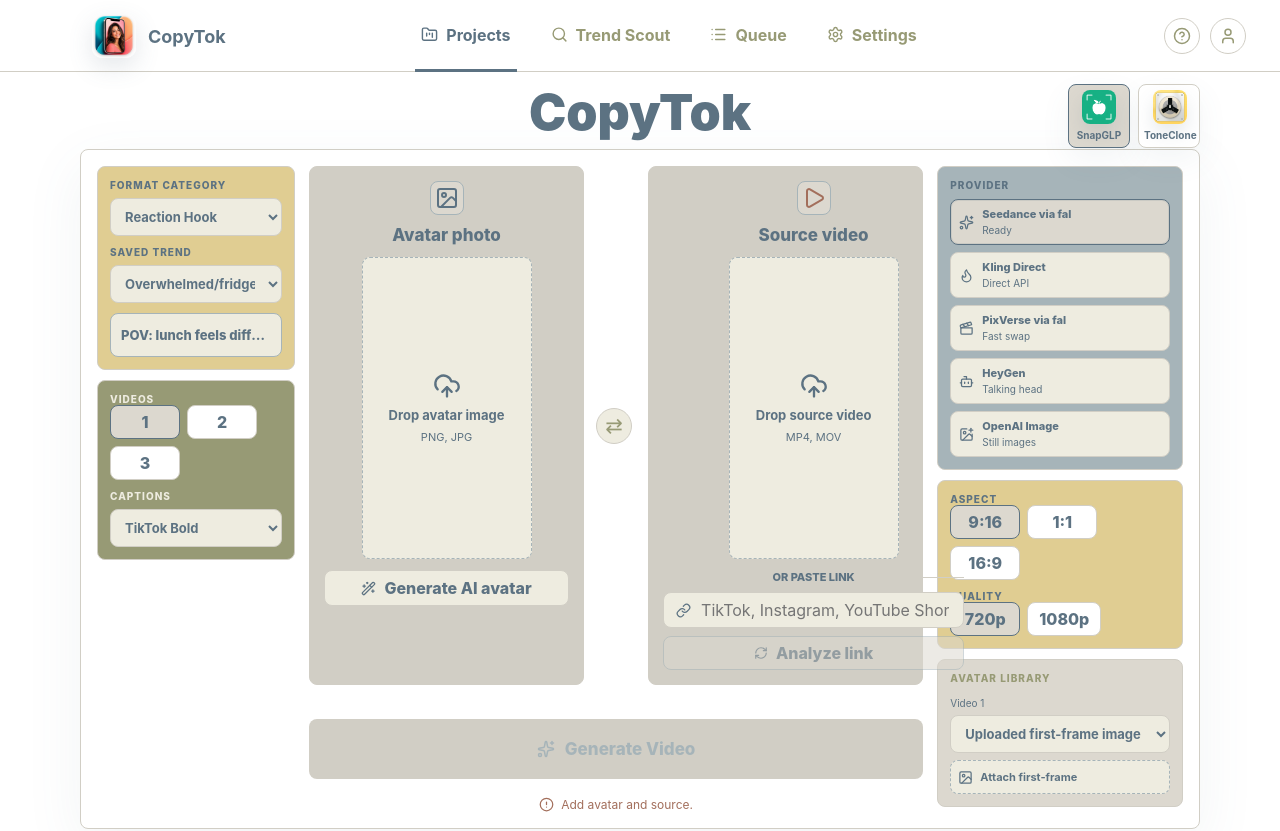
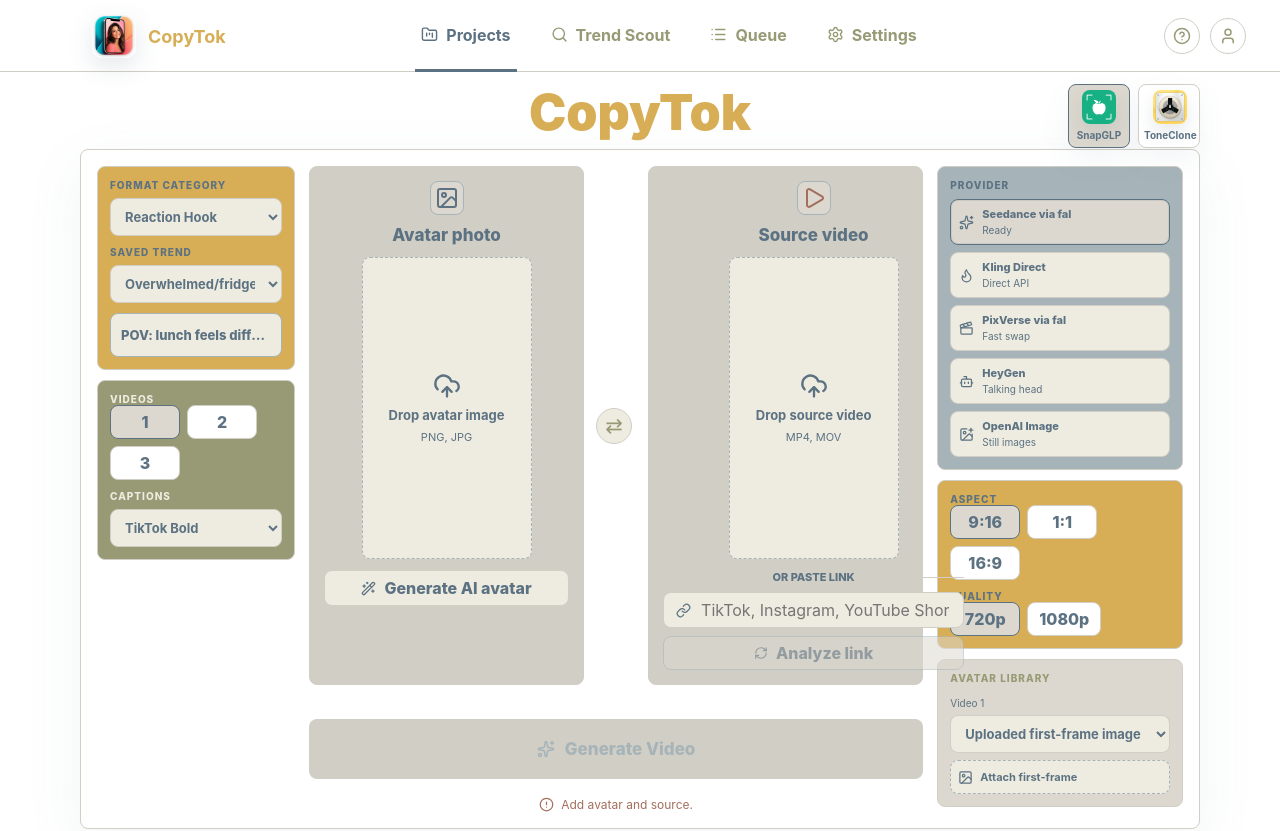
Before and after one commit to Andromeda-Labs-LLC/ugc-swap-studio, a React (Vite) app: page / in a window 1280 px wide. Shown: the top 831 px of the page. Built offline with nearby package versions, Linux system fonts and the light colour scheme.

Commit message:
Apply orange accent to CopyTok titles

```diff
--- a/src/App.css
+++ b/src/App.css
@@ -48,6 +48,10 @@
   font-weight: 800;
 }
 
+.brand strong {
+  color: #D7AE56;
+}
+
 .brand img {
   width: 44px;
   height: 44px;
@@ -135,6 +139,10 @@
   font-weight: 860;
 }
 
+.hero-flow > h1 {
+  color: #D7AE56;
+}
+
 .hero-copy {
   max-width: 590px;
   margin: 16px auto 0;
@@ -188,7 +196,7 @@
 }
 
 .left-rail .format-picker {
-  background: #E0CD92;
+  background: #D7AE56;
 }
 
 .left-rail .batch-caption-controls {
@@ -203,7 +211,7 @@
 }
 
 .right-rail .output-controls {
-  background: #E0CD92;
+  background: #D7AE56;
 }
 
 .right-rail .avatar-library-controls {
```
